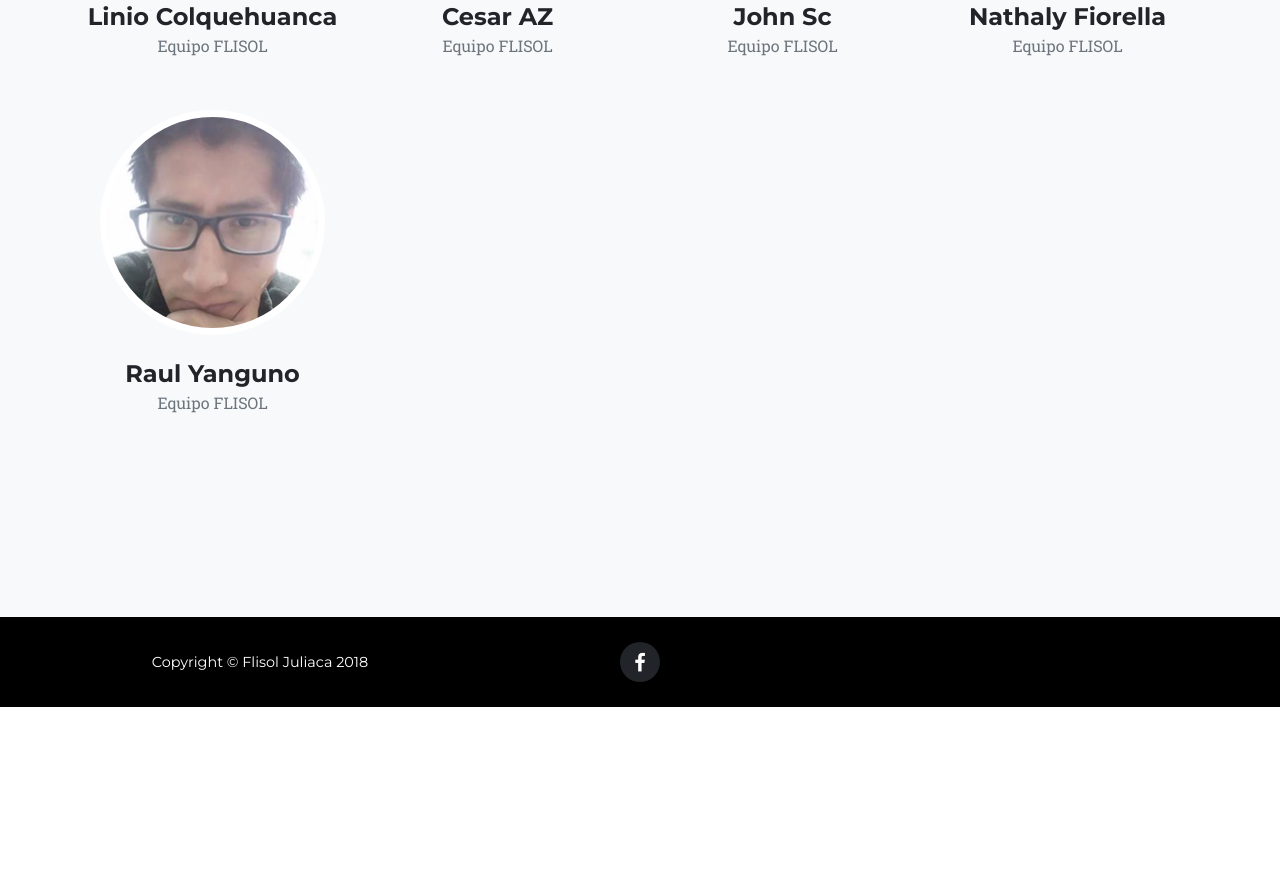
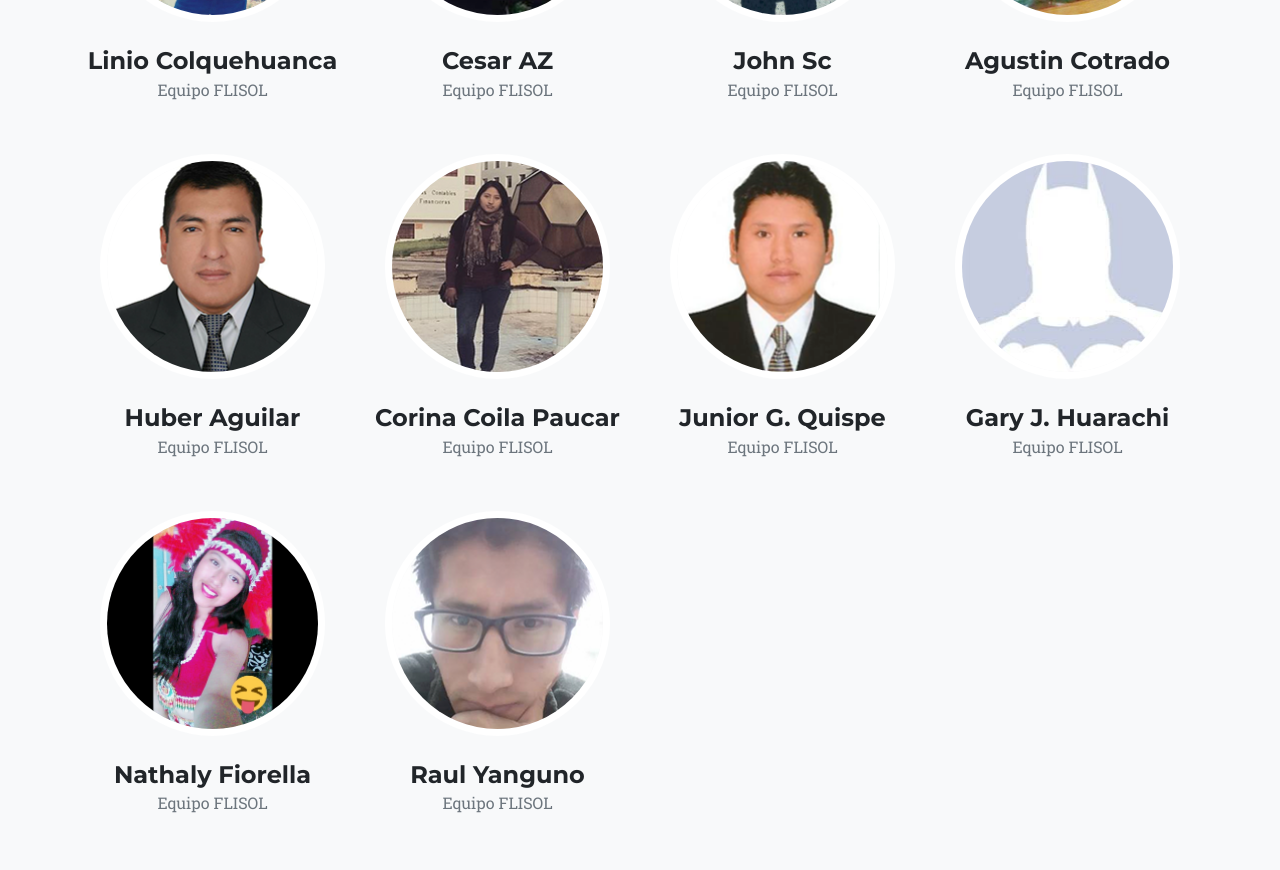
Before and after one commit to RJhean/flisol-2018, a plain HTML site: page index.html in a window 1280 px wide. Shown: the part 6356-7226 px from the top of the page. Before the commit the page ends 7063 px from the top, so only its background shows below. Drawn offline with Linux system fonts and the light colour scheme; a web font is replaced by a local one.

Commit message:
equipo flisol

```diff
--- a/index.html
+++ b/index.html
@@ -289,12 +289,14 @@
     <section id="auspiciadores">
       <div class="container">
            <div class="row">
+
           <div class="col-lg-12 text-center">
             <h2 class="section-heading text-uppercase">Auspiciadores</h2>
             <br>
           </div>
         </div>
         <div class="row">
+
           <div class="col-sm-6 col-md-3">
 
               <img class="img-fluid d-block mx-auto" src="img/logos/miner.png" alt="">
@@ -327,17 +329,20 @@
           <div class="col-sm-6 col-md-3">
 
               <img class="img-fluid d-block mx-auto" src="img/logos/sanmartin.png" alt="">
+              <p class="text-muted" style="text-align: center;">Jr. Junin N° 707</p>
 
           </div>
 
               <div class="col-sm-6 col-md-3">
 
               <img class="img-fluid d-block mx-auto" src="img/logos/master.png" alt="">
+              <p class="text-muted" style="text-align: center;">Jr. Junin N° 707</p>
 
           </div>
             <div class="col-sm-6 col-md-3">
 
               <img class="img-fluid d-block mx-auto" src="img/logos/linmar.png" alt="">
+              <p class="text-muted" style="text-align: center;">Jr. Junin N° 707</p>
 
           </div>
           <!--
@@ -445,8 +450,8 @@
           </div>
           <div class="col-sm-6 col-md-3 col-lg-3">
          <div class="team-member">
-              <img class="mx-auto rounded-circle" src="img/team/nathaly.jpg" alt="">
-              <h4>Nathaly Fiorella</h4>
+             <img class="mx-auto rounded-circle" src="img/team/agustin.png" alt="">
+              <h4>Agustin Cotrado</h4>
               <p class="text-muted">Equipo FLISOL</p>
             </div>
         </div>
@@ -454,37 +459,75 @@
         <div class="row">
           <div class="col-sm-6 col-md-3 col-lg-3">
             <div class="team-member">
-              <img class="mx-auto rounded-circle" src="img/team/raul.png" alt="">
-              <h4>Raul Yanguno</h4>
+             <img class="mx-auto rounded-circle" src="img/team/huber.png" alt="">
+              <h4>Huber Aguilar</h4>
               <p class="text-muted">Equipo FLISOL</p>
             </div>
           </div>
-          </div>
-          <!--
+
+
           <div class="col-sm-6 col-md-3 col-lg-3">
             <div class="team-member">
-              <img class="mx-auto rounded-circle" src="img/team/john.jpg" alt="">
-              <h4> </h4>
+               <img class="mx-auto rounded-circle" src="img/team/corina.png" alt="">
+              <h4>Corina Coila Paucar</h4>
               <p class="text-muted">Equipo FLISOL</p>
             </div>
           </div>
+
           <div class="col-sm-6 col-md-3 col-lg-3">
             <div class="team-member">
-              <img class="mx-auto rounded-circle" src="img/team/nathaly.jpg" alt="">
-              <h4> </h4>
+              <img class="mx-auto rounded-circle" src="img/team/gabriel.png" alt="">
+              <h4>Junior G. Quispe</h4>
               <p class="text-muted">Equipo FLISOL</p>
             </div>
           </div>
+
           <div class="col-sm-6 col-md-3 col-lg-3">
             <div class="team-member">
-              <img class="mx-auto rounded-circle" src="img/team/eraul.jpg" alt="">
-              <h4>Raul Yanguno</h4>
+             <img class="mx-auto rounded-circle" src="img/team/foto.jpg" alt="">
+              <h4>Gary J. Huarachi </h4>
               <p class="text-muted">Equipo FLISOL</p>
             </div>
           </div>
-        -->
+
         </div>
+         <div class="row">
+          <div class="col-sm-6 col-md-3 col-lg-3">
+            <div class="team-member">
+                <img class="mx-auto rounded-circle" src="img/team/nathaly.jpg" alt="">
+              <h4>Nathaly Fiorella</h4>
 
+              <p class="text-muted">Equipo FLISOL</p>
+            </div>
+          </div>
+
+
+          <div class="col-sm-6 col-md-3 col-lg-3">
+            <div class="team-member">
+              <img class="mx-auto rounded-circle" src="img/team/raul.png" alt="">
+              <h4>Raul Yanguno</h4>
+
+              <p class="text-muted">Equipo FLISOL</p>
+            </div>
+          </div>
+         <!--
+          <div class="col-sm-6 col-md-3 col-lg-3">
+            <div class="team-member">
+              <img class="mx-auto rounded-circle" src="img/team/foto.jpg" alt="">
+              <h4></h4>
+              <p class="text-muted">Equipo FLISOL</p>
+            </div>
+          </div>
+
+          <div class="col-sm-6 col-md-3 col-lg-3">
+            <div class="team-member">
+              <img class="mx-auto rounded-circle" src="img/team/foto.jpg" alt="">
+              <h4>Corina Coila Paucar</h4>
+              <p class="text-muted">Equipo FLISOL</p>
+            </div>
+          </div> -->
+
+        </div>
       </div>
     </section>
 
```
Also changed, not shown: img/team/agustin.png (added), img/team/corina.png (added), img/team/foto.jpg (added), img/team/gabriel.png (added), img/team/huber.png (added).
